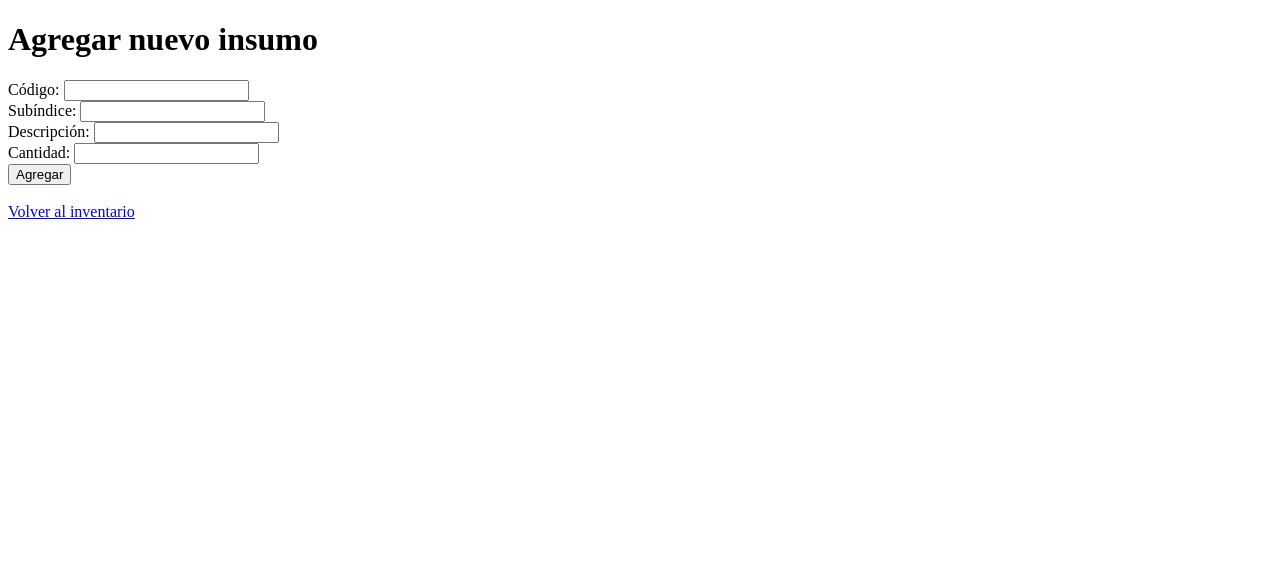
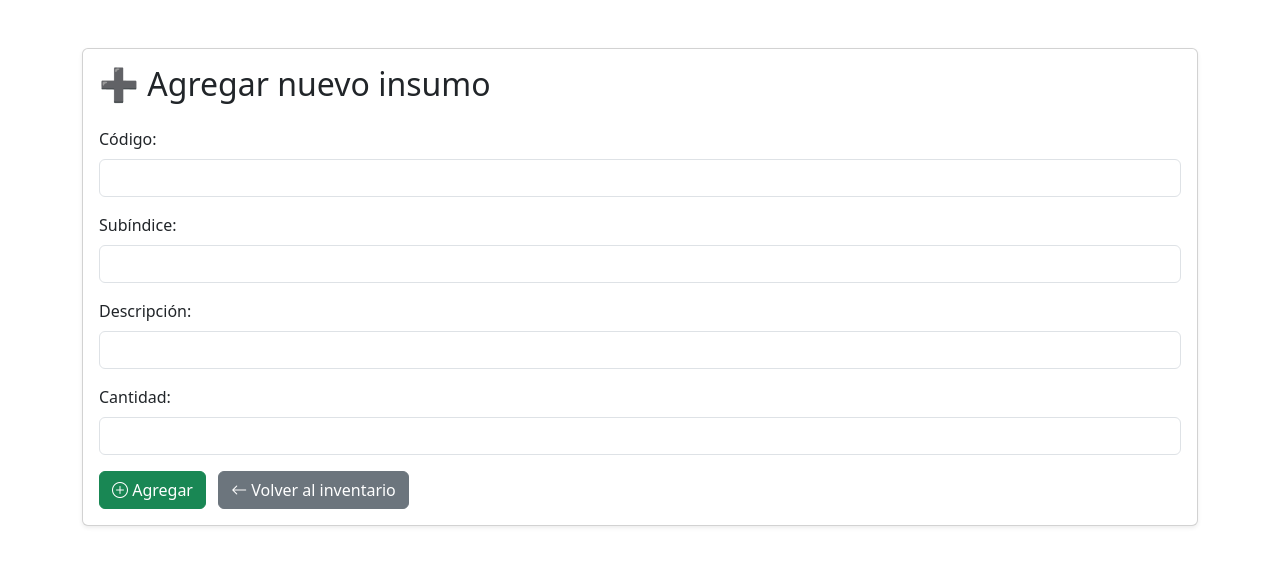
Before and after one commit to JoaquinYap/inventario-deposito-farmacia, a Flask app: page /agregar in a window 1280 px wide. Shown: the top 566 px of the page. Run offline with Flask 3, Linux system fonts and the light colour scheme.

Commit message:
Update agregar.html

```diff
--- a/templates/agregar.html
+++ b/templates/agregar.html
@@ -2,26 +2,50 @@
 <html lang="es">
 <head>
     <meta charset="UTF-8">
-    <title>Agregar Insumo</title>
+    <title>Agregar nuevo insumo</title>
+    <meta name="viewport" content="width=device-width, initial-scale=1">
+
+    <!-- Bootstrap CSS -->
+    <link href="https://cdn.jsdelivr.net/npm/bootstrap@5.3.3/dist/css/bootstrap.min.css" rel="stylesheet">
 </head>
 <body>
-    <h1>Agregar nuevo insumo</h1>
-    <form method="POST">
-        <label for="codigo">Código:</label>
-        <input type="text" name="codigo" required><br>
+    <div class="container mt-5">
+        <div class="card shadow-sm">
+            <div class="card-body">
+                <h2 class="card-title mb-4">➕ Agregar nuevo insumo</h2>
 
-        <label for="subindice">Subíndice:</label>
-        <input type="text" name="subindice" required><br>
+                <form method="post" action="/agregar">
+                    <div class="mb-3">
+                        <label for="codigo" class="form-label">Código:</label>
+                        <input type="text" class="form-control" id="codigo" name="codigo" required>
+                    </div>
+                    <div class="mb-3">
+                        <label for="subindice" class="form-label">Subíndice:</label>
+                        <input type="text" class="form-control" id="subindice" name="subindice" required>
+                    </div>
+                    <div class="mb-3">
+                        <label for="descripcion" class="form-label">Descripción:</label>
+                        <input type="text" class="form-control" id="descripcion" name="descripcion" required>
+                    </div>
+                    <div class="mb-3">
+                        <label for="cantidad" class="form-label">Cantidad:</label>
+                        <input type="number" class="form-control" id="cantidad" name="cantidad" min="0" required>
+                    </div>
 
-        <label for="descripcion">Descripción:</label>
-        <input type="text" name="descripcion" required><br>
+                    <button type="submit" class="btn btn-success">
+                        <i class="bi bi-plus-circle"></i> Agregar
+                    </button>
+                    <a href="/" class="btn btn-secondary ms-2">
+                        <i class="bi bi-arrow-left"></i> Volver al inventario
+                    </a>
+                </form>
+            </div>
+        </div>
+    </div>
 
-        <label for="cantidad">Cantidad:</label>
-        <input type="number" name="cantidad" required><br>
-
-        <button type="submit">Agregar</button>
-    </form>
-    <br>
-    <a href="/">Volver al inventario</a>
+    <!-- Bootstrap JS (opcional si no usas JS interactivo) -->
+    <script src="https://cdn.jsdelivr.net/npm/bootstrap@5.3.3/dist/js/bootstrap.bundle.min.js"></script>
+    <!-- Bootstrap Icons -->
+    <link rel="stylesheet" href="https://cdn.jsdelivr.net/npm/bootstrap-icons/font/bootstrap-icons.css">
 </body>
 </html>
```
